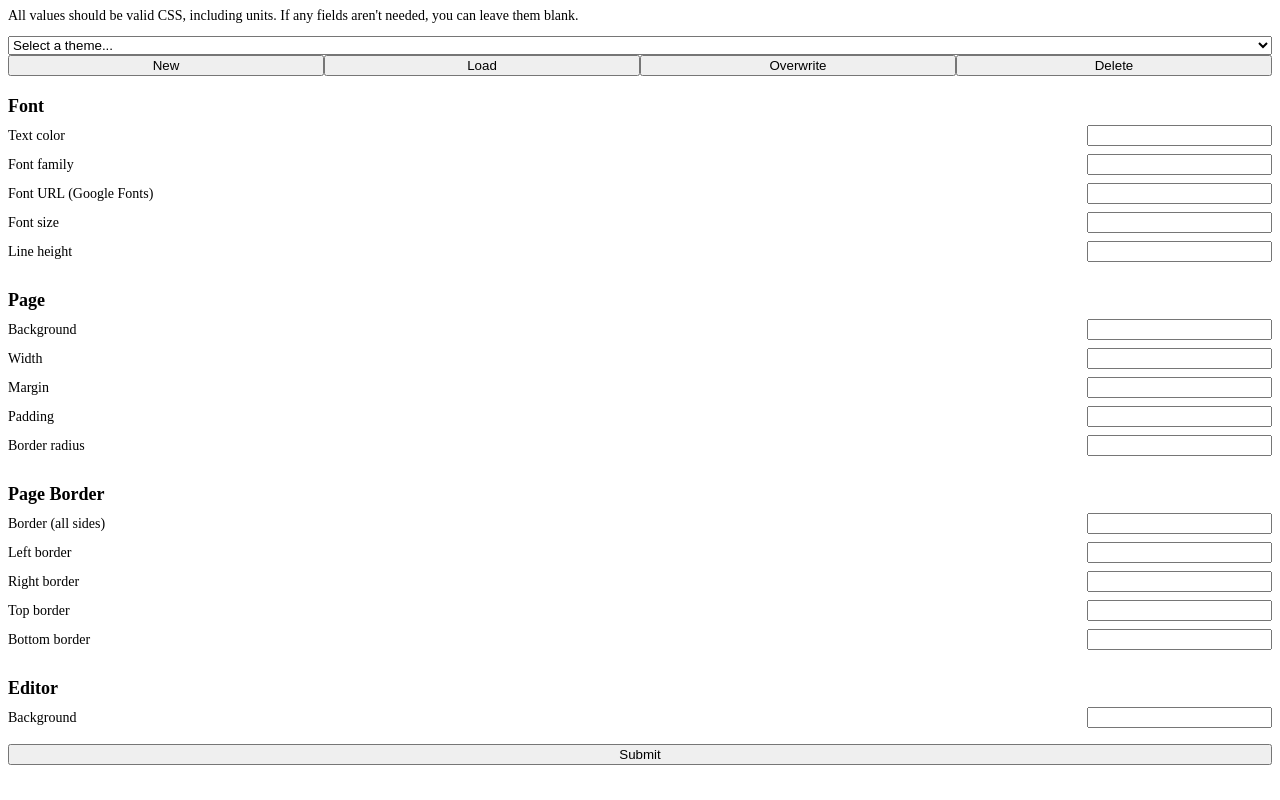
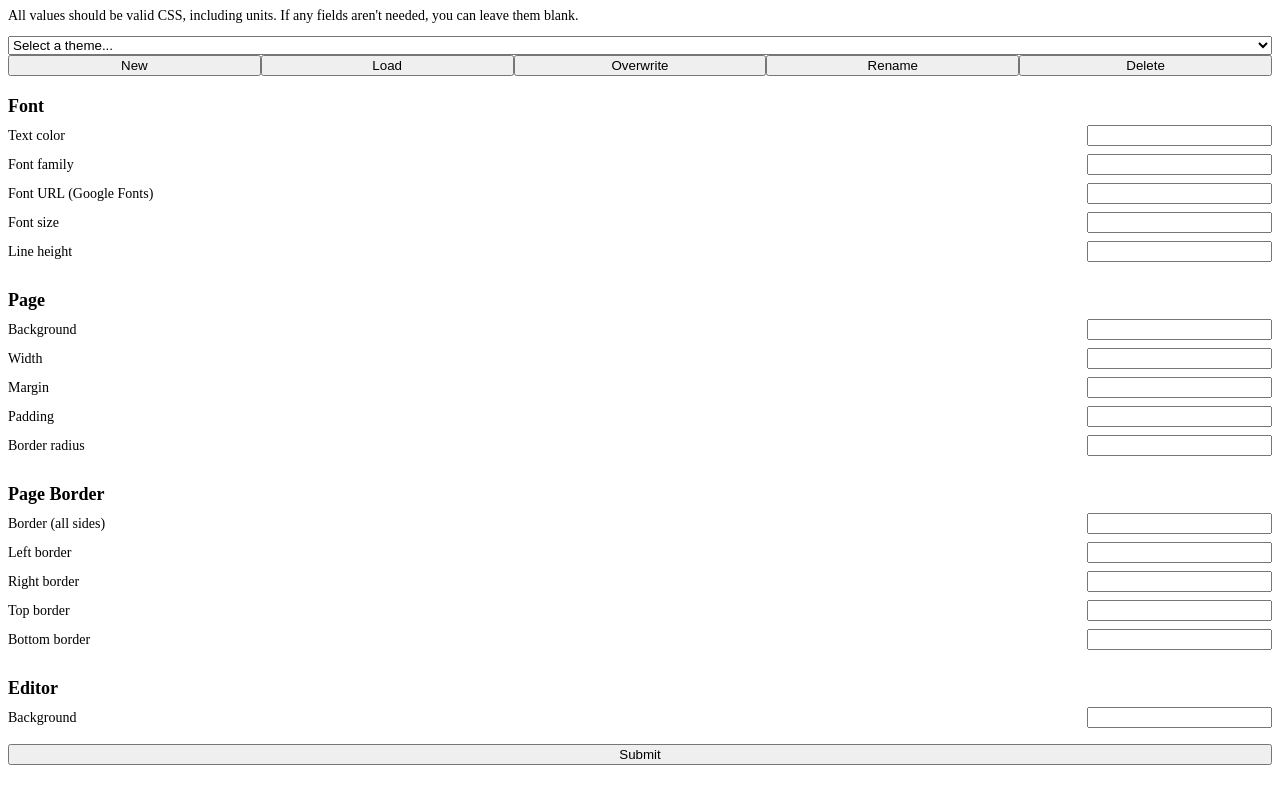
Before and after one commit to averyjohnston/4tw-style-extension, a browser extension: page src/side-panel.html in a window 1280 px wide. Drawn offline with Linux system fonts and the light colour scheme.

Commit message:
feat: add Rename button (not implemented yet)

```diff
--- a/src/side-panel.html
+++ b/src/side-panel.html
@@ -10,6 +10,7 @@
       <button id="theme-new">New</button>
       <button id="theme-load">Load</button>
       <button id="theme-save">Overwrite</button>
+      <button id="theme-rename">Rename</button>
       <button id="theme-delete">Delete</button>
     </div>
 
```
